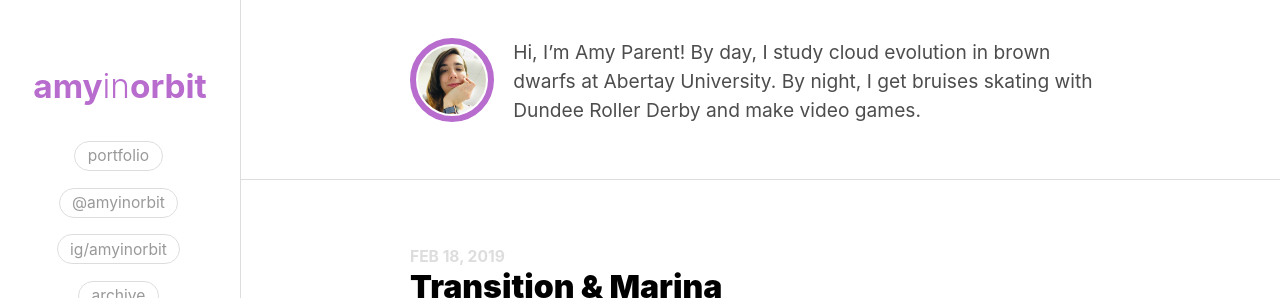
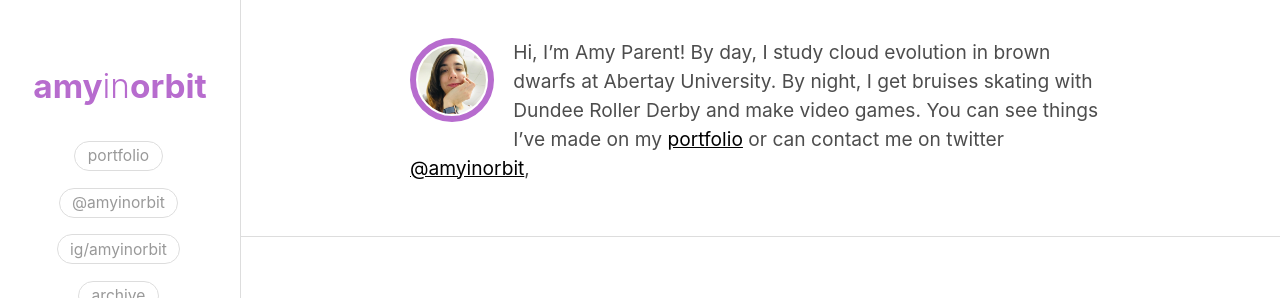
Before and after one commit to amyinorbit/amyinorbit.github.io, a Jekyll site: the page built from index.html, in a window 1280 px wide and 900 px high, cut to the strip 0-298 px from the top of the window. Built offline with Jekyll 4.4.1, drawn with Linux system fonts in a browser that asks for light colours; the list of posts is cut into pages by our own code.

Commit message:
Update description

```diff
--- a/_config.yml
+++ b/_config.yml
@@ -5,6 +5,8 @@ permalink: /post/:title/
 author: Amy Parent
 description: >
   Hi, I'm Amy Parent! By day, I study cloud evolution in brown dwarfs at Abertay University. By night, I get bruises skating with Dundee Roller Derby and make video games.
+
+  You can see things I've made on my [portfolio](/portfolio) or can contact me on twitter [@amyinorbit](https://twitter.com/amyinorbit),
 baseurl: "" # the subpath of your site, e.g. /blog
 url: "https://amyparent.com"
 twitter_username: amyinorbit
```
